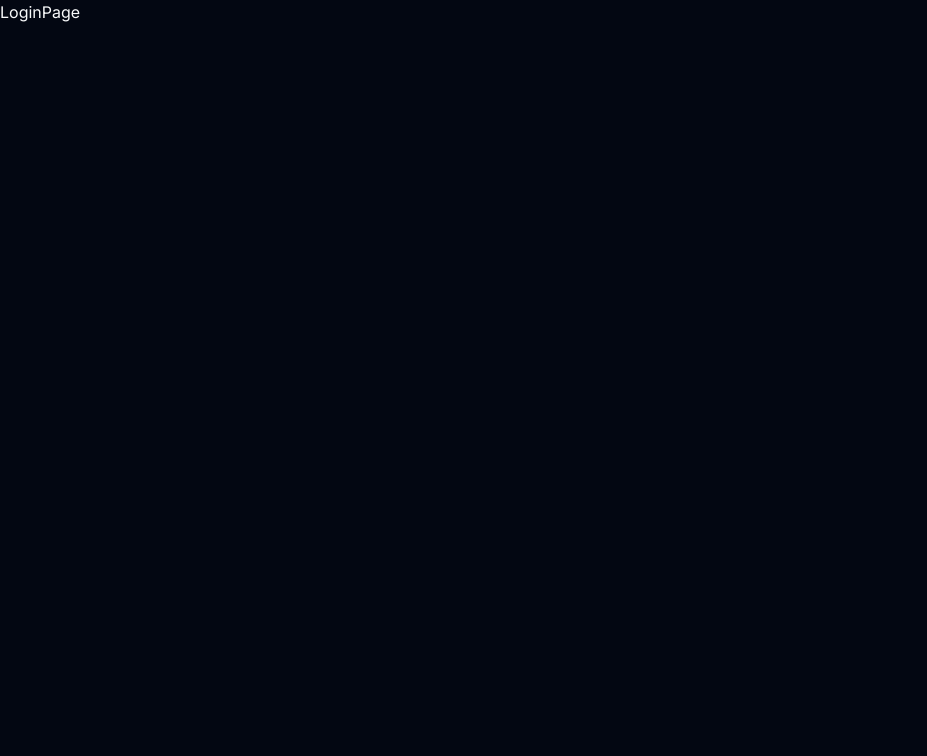
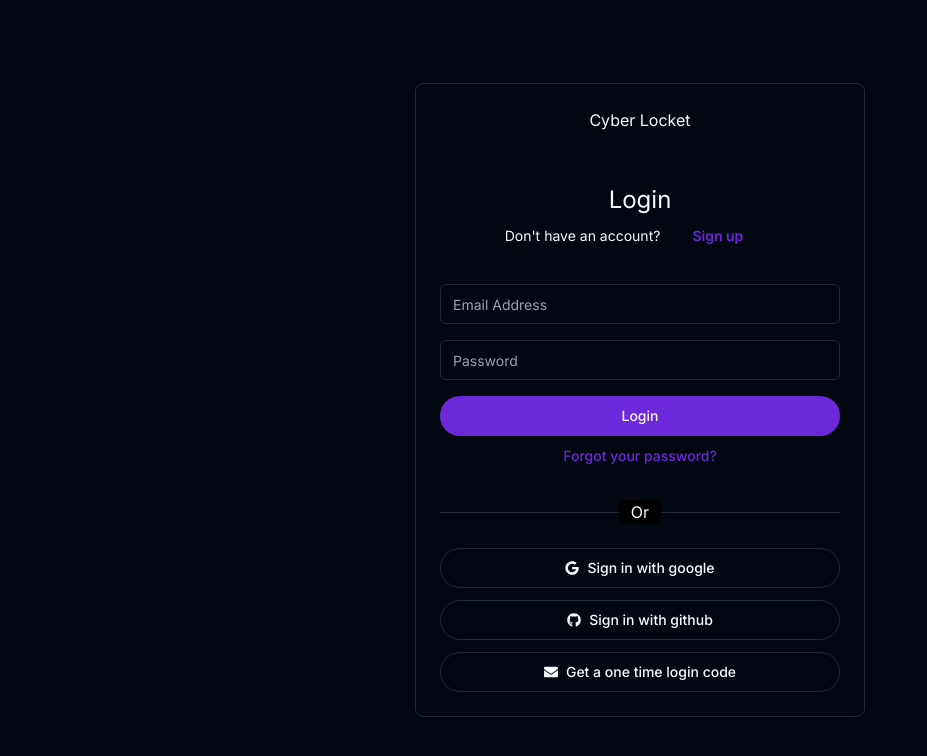
Before and after one commit to ChinyangaTL/cet324_bi58cm, a Next.js app: page /auth/login in a window 1280 px wide. Shown: the top 756 px of the page, without its empty margins (0-927 px from the left). Built offline with nearby package versions, Linux system fonts and the light colour scheme.

Commit message:
feat(auth-forms): style dark mode auth login form

```diff
--- a/app/auth/login/page.tsx
+++ b/app/auth/login/page.tsx
@@ -1,5 +1,11 @@
+import LoginForm from "@/components/login-form";
+
 const LoginPage = () => {
-  return <div>LoginPage</div>;
+  return (
+    <div className="flex items-center justify-center h-full">
+      <LoginForm />
+    </div>
+  );
 };
 
 export default LoginPage;
--- /dev/null
+++ b/components/login-form.tsx
@@ -0,0 +1,144 @@
+"use client";
+
+import * as z from "zod";
+import { useForm } from "react-hook-form";
+import { zodResolver } from "@hookform/resolvers/zod";
+import { Card, CardContent, CardHeader } from "./ui/card";
+import { Button, buttonVariants } from "./ui/button";
+import { FaEnvelope, FaGithub, FaGoogle } from "react-icons/fa";
+import Link from "next/link";
+import { Separator } from "./ui/separator";
+import { RegisterFormSchema } from "@/form-schemas";
+import {
+  Form,
+  FormControl,
+  FormField,
+  FormItem,
+  FormLabel,
+  FormMessage,
+} from "./ui/form";
+import { Input } from "./ui/input";
+
+const LoginForm = () => {
+  const form = useForm<z.infer<typeof RegisterFormSchema>>({
+    resolver: zodResolver(RegisterFormSchema),
+    defaultValues: {
+      email: "",
+      password: "",
+    },
+  });
+
+  const onFormSubmit = (values: z.infer<typeof RegisterFormSchema>) => {
+    console.log({ values });
+  };
+
+  return (
+    <Card className="min-w-[350px] w-[450px]">
+      <CardHeader className="flex items-center justify-center">
+        Cyber Locket
+      </CardHeader>
+      <CardContent>
+        <div className="text-center my-7">
+          <h2 className="text-2xl">Login</h2>
+          <div className="flex items-center justify-center px-0 mx-0">
+            <p className="text-sm">Don't have an account?</p>
+            <Button className="text-sm  text-primary" variant="link">
+              <Link
+                href="/auth/login"
+                className={buttonVariants({
+                  variant: "link",
+                  className: "px-0 mx-0",
+                })}
+              >
+                <p className="text-sm font-semibold">Sign up</p>
+              </Link>
+            </Button>
+          </div>
+        </div>
+
+        <div className="mb-6 flex flex-col">
+          <Form {...form}>
+            <form
+              className="space-y-4"
+              onSubmit={form.handleSubmit(onFormSubmit)}
+            >
+              <div className="space-y-4">
+                <FormField
+                  name="email"
+                  render={({ field }) => (
+                    <FormItem>
+                      <FormControl>
+                        <Input
+                          className="w-full outline-none drop-shadow-sm transition-all duration-200 ease-in-out focus:ring-2  focus:border-transparent"
+                          {...field}
+                          placeholder="Email Address"
+                          type="email"
+                        />
+                      </FormControl>
+                      <FormMessage />
+                    </FormItem>
+                  )}
+                />
+                <FormField
+                  name="password"
+                  render={({ field }) => (
+                    <FormItem>
+                      <FormControl>
+                        <Input
+                          className="w-full outline-none drop-shadow-sm transition-all duration-200 ease-in-out focus:ring-2 focus:border-transparent"
+                          {...field}
+                          placeholder="Password"
+                          type="password"
+                        />
+                      </FormControl>
+                      <FormMessage />
+                    </FormItem>
+                  )}
+                />
+              </div>
+              <Button className="w-full rounded-full" type="submit">
+                Login
+              </Button>
+            </form>
+            <Button variant="link" className="self-center">
+              Forgot your password?
+            </Button>
+          </Form>
+        </div>
+        <div className="flex relative my-6">
+          <Separator className="border-t flex-1 border-grey-dark absolute left-0 right-0 top-1/2" />
+
+          <p className="text-small leading-normal relative text-center text-color-secondary px-3 mx-auto bg-black">
+            Or
+          </p>
+        </div>
+
+        <div className="flex flex-col gap-3">
+          <Button
+            className="w-full rounded-full flex items-center justify-center gap-2 transition-all duration-200 ease-in-out  hover:ring-2 hover:ring-primary hover:border-transparent"
+            variant="outline"
+          >
+            <FaGoogle />
+            <p>Sign in with google</p>
+          </Button>
+          <Button
+            className="w-full rounded-full flex items-center justify-center gap-2 transition-all duration-200 ease-in-out  hover:ring-2 hover:ring-primary hover:border-transparent"
+            variant="outline"
+          >
+            <FaGithub />
+            <p>Sign in with github</p>
+          </Button>
+          <Button
+            className="w-full rounded-full flex items-center justify-center gap-2 transition-all duration-200 ease-in-out  hover:ring-2 hover:ring-primary hover:border-transparent"
+            variant="outline"
+          >
+            <FaEnvelope />
+            <p>Get a one time login code</p>
+          </Button>
+        </div>
+      </CardContent>
+    </Card>
+  );
+};
+
+export default LoginForm;
```
